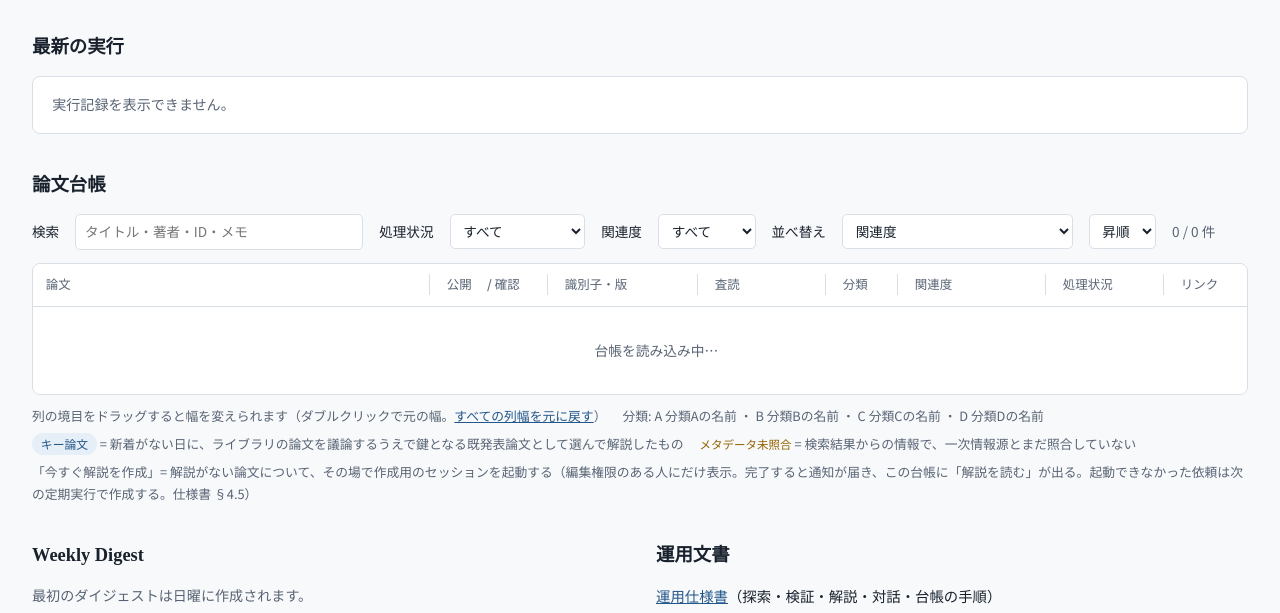
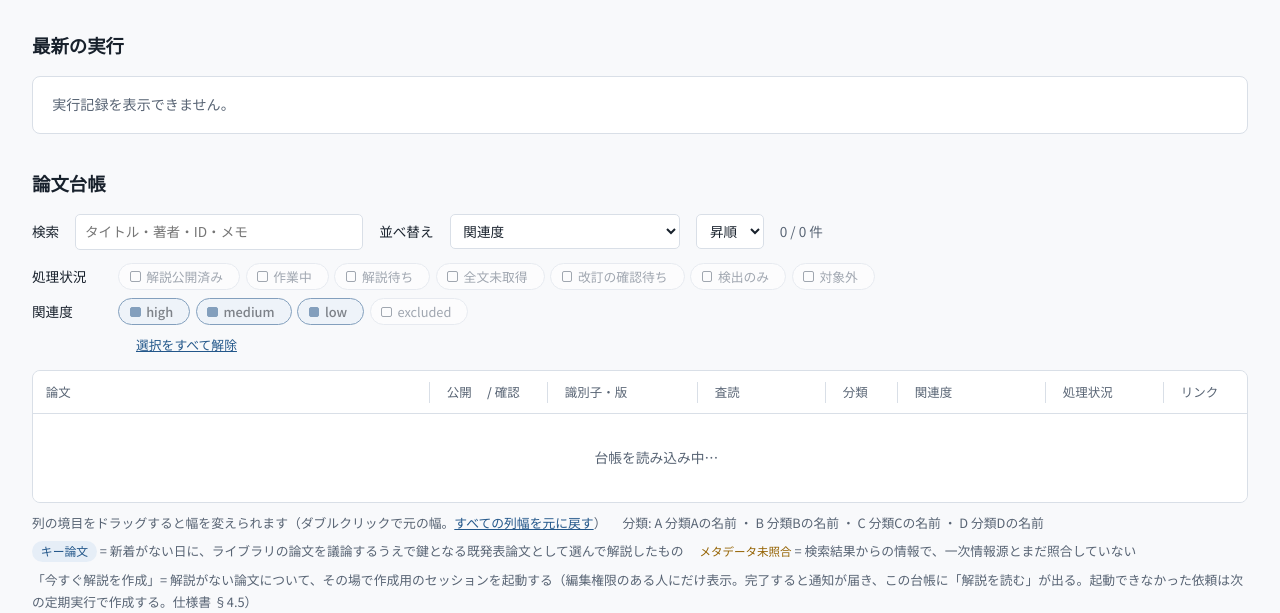
Before and after one commit to taiseitosaki/paper-monitor, a plain HTML site: page index.html in a window 1280 px wide. Shown: the part 174-787 px from the top of the page. Drawn offline with Linux system fonts and the light colour scheme.

Commit message:
台帳ページの処理状況・関連度の絞り込みを複数選択にする
- select を、件数付きのチェックボックス式チップに置き換え（同じ項目内は OR、項目どうしと検索は AND）
- 既定では関連度 excluded を隠す。「既定に戻す」「選択をすべて解除」を追加
- 選択はブラウザに保存。データにある未知の値・未設定の値もチップとして表示

Co-Authored-By: Claude Opus 5.5 <noreply@anthropic.com>
Claude-Session: https://claude.ai/code/session_01DWeByQz6AQReXDJbiAXwrm

```diff
--- a/index.html
+++ b/index.html
@@ -42,6 +42,24 @@ a { color: var(--accent); }
 .filters { display: flex; flex-wrap: wrap; gap: 0.6rem 1rem; align-items: center; margin-bottom: 0.8rem; font-size: 0.85rem; }
 .filters input, .filters select { font: inherit; font-size: 0.85rem; padding: 0.35rem 0.55rem; border: 1px solid var(--rule); border-radius: 5px; background: var(--surface); color: var(--fg); }
 .filters input { min-width: 0; width: 18rem; max-width: 100%; }
+/* Multi-select facets: each option is a real checkbox drawn as a toggle chip; none checked in a group = no filter on that group. */
+.facets { display: grid; gap: 0.55rem; margin-bottom: 0.9rem; font-size: 0.85rem; }
+.facet { display: flex; flex-wrap: wrap; align-items: baseline; gap: 0.4rem 0.8rem; margin: 0; padding: 0; border: 0; min-width: 0; }
+.facet legend { float: left; padding: 0; width: 4.6rem; color: var(--fg); }
+.facet .opts { display: flex; flex-wrap: wrap; gap: 0.35rem; min-width: 0; flex: 1 1 20rem; }
+.fchip { position: relative; display: inline-flex; cursor: pointer; }
+.fchip input { position: absolute; opacity: 0; width: 1px; height: 1px; margin: 0; pointer-events: none; }
+.fchip .face { display: inline-flex; align-items: baseline; gap: 0.35rem; padding: 0.18rem 0.65rem; border: 1px solid var(--rule); border-radius: 99px; background: var(--surface); color: var(--muted); font-size: 0.8rem; line-height: 1.5; white-space: nowrap; user-select: none; }
+.fchip .face::before { content: ""; width: 0.55rem; height: 0.55rem; border-radius: 2px; border: 1px solid currentColor; align-self: center; flex: none; }
+.fchip:hover .face { border-color: var(--accent); color: var(--fg); }
+.fchip input:checked + .face { background: var(--accent-soft); border-color: var(--accent); color: var(--fg); font-weight: 500; }
+.fchip input:checked + .face::before { background: var(--accent); border-color: var(--accent); }
+.fchip input:focus-visible + .face { outline: 2px solid var(--accent); outline-offset: 2px; }
+.fchip .n { font-family: var(--f-mono); font-size: 0.74rem; color: var(--muted); font-variant-numeric: tabular-nums; font-weight: 400; }
+.fchip.zero .face { opacity: 0.55; }
+.facet-actions { display: flex; flex-wrap: wrap; gap: 0.3rem 1.1rem; align-items: baseline; padding-left: 5.4rem; }
+.facet-actions .fstate { color: var(--muted); font-size: 0.8rem; }
+@media (max-width: 560px) { .facet legend { float: none; width: 100%; } .facet-actions { padding-left: 0; } }
 .count { color: var(--muted); font-variant-numeric: tabular-nums; }
 .wrap > *, .grid2 > * { min-width: 0; }
 .sortbtn { font: inherit; color: inherit; background: none; border: 0; padding: 0; cursor: pointer; white-space: nowrap; }
@@ -129,14 +147,15 @@ td.t .rel { font-size: 0.8rem; color: var(--muted); margin-top: 0.25rem; }
   <h2 id="led-h">論文台帳</h2>
   <div class="filters">
     <label for="fq">検索</label><input id="fq" type="search" placeholder="タイトル・著者・ID・メモ">
-    <label for="fs">処理状況</label>
-    <select id="fs"><option value="">すべて</option></select>
-    <label for="fr">関連度</label>
-    <select id="fr"><option value="">すべて</option><option value="high">high</option><option value="medium">medium</option><option value="low">low</option><option value="excluded">excluded</option></select>
     <label for="sk">並べ替え</label>
     <select id="sk"><option value="relevance">関連度</option><option value="title">タイトル（アルファベット順）</option><option value="published">公開日</option><option value="checked">確認日</option></select>
     <select id="so" aria-label="並び順"><option value="asc">昇順</option><option value="desc">降順</option></select>
     <span class="count" id="count"></span>
+  </div>
+  <div class="facets">
+    <fieldset class="facet" id="fs"><legend>処理状況</legend><div class="opts"></div></fieldset>
+    <fieldset class="facet" id="fr"><legend>関連度</legend><div class="opts"></div></fieldset>
+    <div class="facet-actions"><span class="fstate" id="fstate"></span><button type="button" class="resetcols" id="fdefault">既定に戻す（excluded を隠す）</button><button type="button" class="resetcols" id="fclear">選択をすべて解除</button></div>
   </div>
   <div class="tbl"><table id="ledger">
     <colgroup><col data-w="401"><col data-w="118"><col data-w="150"><col data-w="128"><col data-w="72"><col data-w="148"><col data-w="118"><col data-w="112"></colgroup>
@@ -206,12 +225,45 @@ const confirming = new Set(), busy = new Set(), notes = {};
 const REQ = { requested: ["作成を依頼済み", "c-acc"], in_progress: ["解説を作成中", "c-acc"], failed: ["作成できず", "c-bad"] };
 const hhmm = (iso) => { const d = new Date(iso); return isNaN(d) ? "" : d.toLocaleString("ja-JP", { month: "numeric", day: "numeric", hour: "2-digit", minute: "2-digit" }); };
 
-for (const [k, [label]] of Object.entries(STATUS)) $("#fs").insertAdjacentHTML("beforeend", `<option value="${k}">${label}</option>`);
+// Facets (multi-select): within a group any checked value matches; groups and the search box combine with AND; a group with nothing checked does not filter.
+// Default view hides relevance "excluded": until the viewer changes the relevance group, it means "every relevance value except excluded".
+const NONE = "__none";
+const REL_ORDER = ["high", "medium", "low", "excluded"];
+const stKey = (p) => p.status || NONE, relKey = (p) => p.relevance || NONE;
+let selSt = new Set(), selRel = new Set(), relDefault = true;
+try {
+  const s = JSON.parse(localStorage.getItem("ledger-filters") || "null");
+  if (s && s.v === 1) { selSt = new Set(arr(s.status)); if (Array.isArray(s.rel)) { selRel = new Set(s.rel); relDefault = false; } }
+} catch (e) {}
+function saveFilters() { try { localStorage.setItem("ledger-filters", JSON.stringify({ v: 1, status: [...selSt], rel: relDefault ? null : [...selRel] })); } catch (e) {} }
+// Options: the known values in a fixed order, plus any other value found in the data (and "unset"), so no paper is unreachable.
+function relKeys() {
+  const seen = new Set(papers.map(relKey));
+  return [...REL_ORDER, ...[...seen].filter((k) => !REL_ORDER.includes(k)).sort()];
+}
+function stKeys() {
+  const seen = new Set(papers.map(stKey));
+  return [...Object.keys(STATUS), ...[...seen].filter((k) => !STATUS[k]).sort()];
+}
+const effRel = () => relDefault ? new Set(relKeys().filter((k) => k !== "excluded")) : selRel;
+const stLabel = (k) => k === NONE ? "（未設定）" : (STATUS[k] ? STATUS[k][0] : k);
+const relLabel = (k) => k === NONE ? "（未設定）" : k;
+function facetHTML(name, k, label) { return `<label class="fchip"><input type="checkbox" name="${name}" value="${esc(k)}"><span class="face">${esc(label)} <span class="n"></span></span></label>`; }
+function syncFacet(sel, keys, labelOf, checked, counts) {
+  const box = $(sel + " .opts"), sig = keys.join("\u0001");
+  if (box.dataset.sig !== sig) { box.innerHTML = keys.map((k) => facetHTML(sel.slice(1), k, labelOf(k))).join(""); box.dataset.sig = sig; }
+  box.querySelectorAll("input").forEach((i) => {
+    const n = counts[i.value] || 0;
+    i.checked = checked.has(i.value);
+    i.closest(".fchip").classList.toggle("zero", !n);
+    i.nextElementSibling.querySelector(".n").textContent = papersLoaded ? n : "";
+  });
+}
 
 function link(href, text, cls = "") { return href ? `<a class="${cls}" href="${esc(href)}">${esc(text)}</a>` : ""; }
 
 function render() {
-  const q = $("#fq").value.trim().toLowerCase(), fs = $("#fs").value, fr = $("#fr").value;
+  const q = $("#fq").value.trim().toLowerCase(), fRel = effRel();
   const rel = { high: 0, medium: 1, low: 2, excluded: 3 };
   const k = $("#sk").value, dir = $("#so").value === "desc" ? -1 : 1;
   const val = (p) => k === "title" ? (p.title || "").trim() : k === "published" ? (p.first_published || "") : k === "checked" ? (p.last_checked || "") : (rel[p.relevance] ?? null);
@@ -222,9 +274,18 @@ function render() {
     return dir * c || String(b.first_published).localeCompare(String(a.first_published)) || String(a.title).localeCompare(String(b.title), "en");
   };
   syncSortUI(k, dir);
-  const list = papers.filter((p) => (!fs || p.status === fs) && (!fr || p.relevance === fr) &&
-    (!q || JSON.stringify([p.title, p.authors, p.ids, p.relevance_note, p.status_note, p.selection_reason]).toLowerCase().includes(q)))
-    .sort(cmp);
+  const qOk = (p) => !q || JSON.stringify([p.title, p.authors, p.ids, p.relevance_note, p.status_note, p.selection_reason]).toLowerCase().includes(q);
+  const stOk = (p) => !selSt.size || selSt.has(stKey(p)), relOk = (p) => !fRel.size || fRel.has(relKey(p));
+  // Each chip counts the papers it would show given the search and the other group's choice.
+  const cSt = {}, cRel = {};
+  for (const p of papers) { if (!qOk(p)) continue; if (relOk(p)) cSt[stKey(p)] = (cSt[stKey(p)] || 0) + 1; if (stOk(p)) cRel[relKey(p)] = (cRel[relKey(p)] || 0) + 1; }
+  syncFacet("#fs", stKeys(), stLabel, selSt, cSt);
+  syncFacet("#fr", relKeys(), relLabel, fRel, cRel);
+  const hiddenEx = relDefault ? papers.filter((p) => relKey(p) === "excluded").length : 0;
+  $("#fstate").textContent = relDefault && hiddenEx ? `excluded の ${hiddenEx} 件を隠しています` : "";
+  $("#fdefault").hidden = relDefault && !selSt.size;
+  $("#fclear").hidden = !selSt.size && !relDefault && !selRel.size;
+  const list = papers.filter((p) => stOk(p) && relOk(p) && qOk(p)).sort(cmp);
   $("#count").textContent = `${list.length} / ${papers.length} 件`;
   if (!papersLoaded) { $("#rows").innerHTML = `<tr><td colspan="8" class="empty">台帳を読み込み中…</td></tr>`; return; }
   if (!papers.length) { $("#rows").innerHTML = `<tr><td colspan="8" class="empty">まだ論文が登録されていません。毎朝の探索で検出した論文がここに追加されます。</td></tr>`; return; }
@@ -515,7 +576,18 @@ document.querySelectorAll(".sortbtn").forEach((b) => b.addEventListener("click",
   saveSort(); render();
 }));
 ["#sk", "#so"].forEach((s) => $(s).addEventListener("input", () => { saveSort(); render(); }));
-["#fq", "#fs", "#fr"].forEach((s) => $(s).addEventListener("input", render));
+$("#fq").addEventListener("input", render);
+$("#fs").addEventListener("change", (e) => {
+  const i = e.target.closest("input"); if (!i) return;
+  i.checked ? selSt.add(i.value) : selSt.delete(i.value); saveFilters(); render();
+});
+$("#fr").addEventListener("change", (e) => {
+  const i = e.target.closest("input"); if (!i) return;
+  if (relDefault) { selRel = effRel(); relDefault = false; }
+  i.checked ? selRel.add(i.value) : selRel.delete(i.value); saveFilters(); render();
+});
+$("#fclear").addEventListener("click", () => { selSt = new Set(); selRel = new Set(); relDefault = false; saveFilters(); render(); });
+$("#fdefault").addEventListener("click", () => { selSt = new Set(); selRel = new Set(); relDefault = true; saveFilters(); render(); });
 
 // Column widths: drag the grip at each header's right edge (or focus it and use ←/→); stored per browser.
 (() => {
```
Also changed, not shown: 1 other file.
